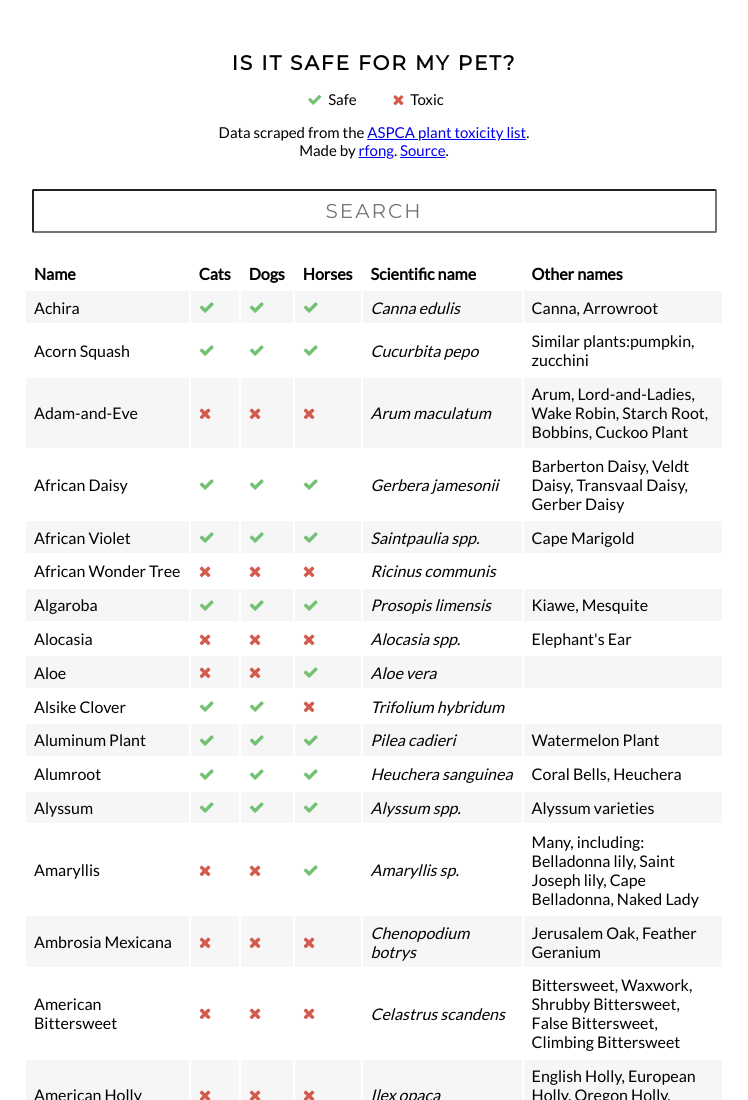
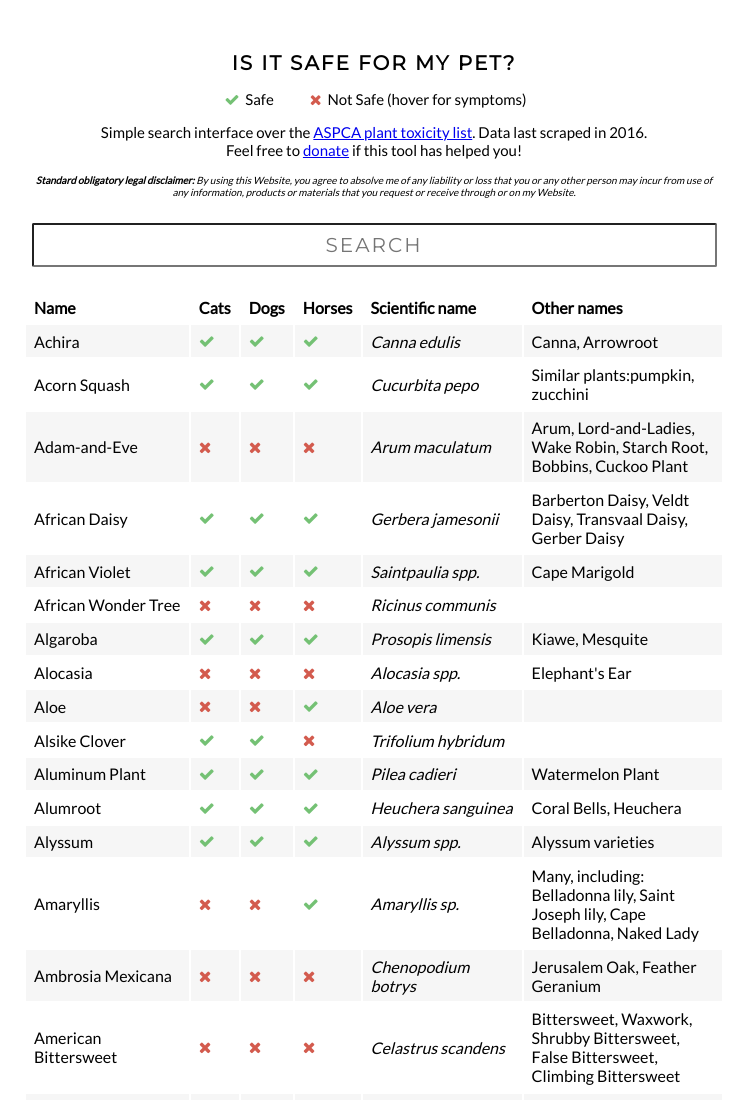
Before and after one commit to rfong/plant-toxicity, a plain HTML site: page index.html in a window 1280 px wide. Shown: the top 1100 px of the page, without its empty margins (266-1014 px from the left). Drawn offline with nearby package versions, Linux system fonts and the light colour scheme.

Commit message:
add tip jar link, last scraped date, and disclaimer

```diff
--- a/css/style.css
+++ b/css/style.css
@@ -57,6 +57,11 @@ h1 {
   text-align: center;
 }
 
+.footnote {
+  font-size: 10px;
+  font-style: italic;
+}
+
 .legend span {
   margin: 0 1em;
 }
--- a/index.html
+++ b/index.html
@@ -33,12 +33,13 @@
         <h1>Is it safe for my pet?</h1>
         <p class="legend">
           <span><i class="fa fa-check"></i> Safe</span>
-          <span><i class="fa fa-times"></i> Toxic</span>
+          <span><i class="fa fa-times"></i> Not Safe (hover for symptoms)</span>
         </p>
         <p>
-          Data scraped from the <a href="https://www.aspca.org/pet-care/animal-poison-control/toxic-and-non-toxic-plants">ASPCA plant toxicity list</a>.<br />
-          Made by <a href="http://rfol.io">rfong</a>. <a href="https://github.com/rfong/plant-toxicity/tree/gh-pages">Source</a>.
+          Simple search interface over the <a href="https://www.aspca.org/pet-care/animal-poison-control/toxic-and-non-toxic-plants">ASPCA plant toxicity list</a>. Data last scraped in 2016.<br />
+          Feel free to <a href="https://ko-fi.com/rfong">donate</a> if this tool has helped you!
         </p>
+        <p class="footnote"><b>Standard obligatory legal disclaimer:</b> By using this Website, you agree to absolve me of any liability or loss that you or any other person may incur from use of any information, products or materials that you request or receive through or on my Website.</p>
       </div>
 
       <div id="search-wrapper">
```
